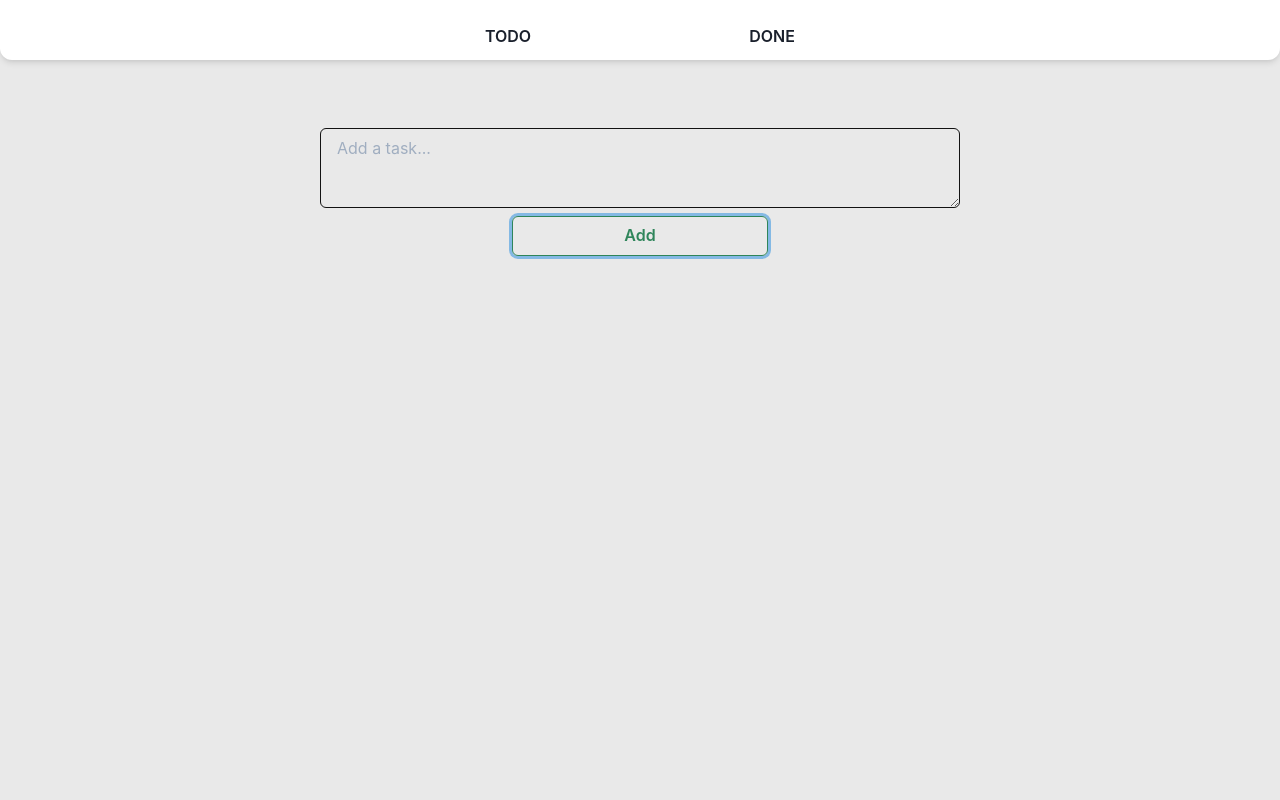
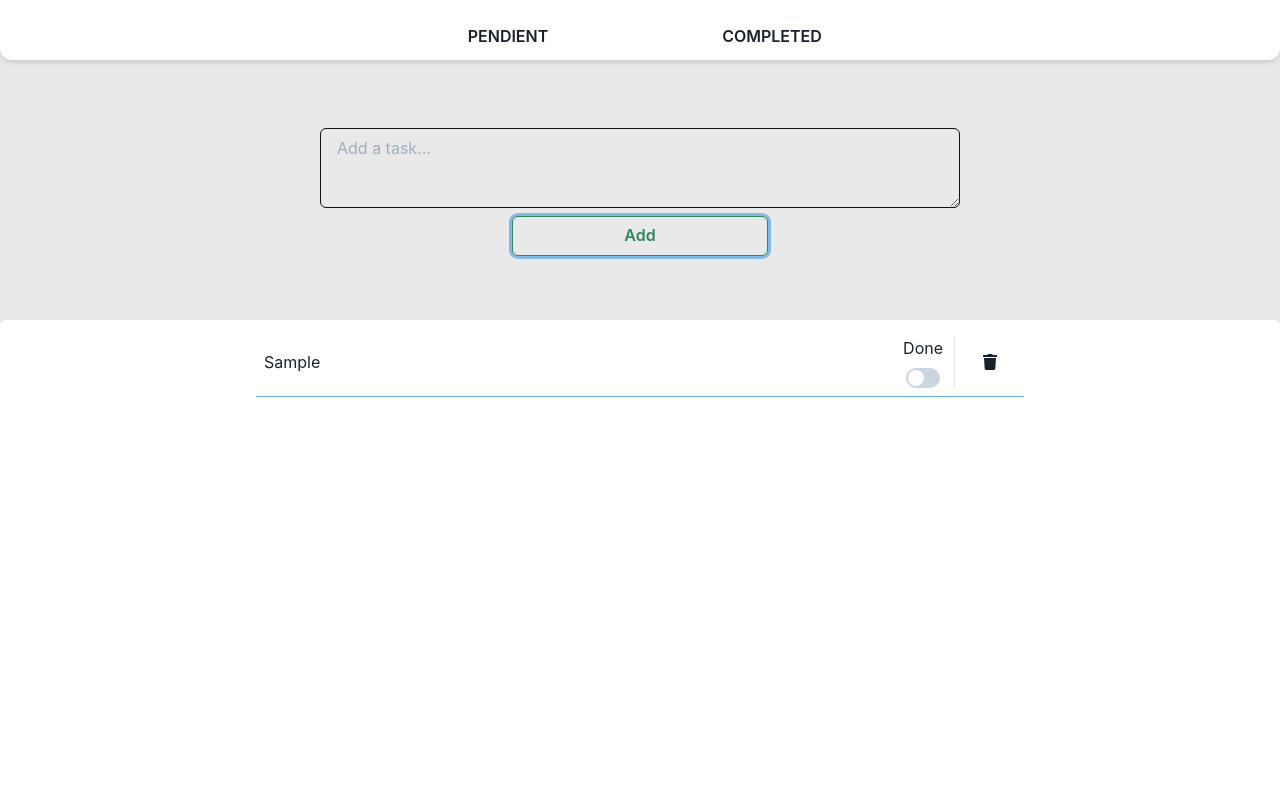
Before and after one commit to FacundoArdizzi/tasks-administrator, a React (Create React App) app: page /completed in a window 1280 px wide. Both pictures are taken after typing "Sample" into the empty fields and a click on the button "Add". Shown: the top 800 px of the page. Built offline with nearby package versions, Linux system fonts and the light colour scheme.

Commit message:
it works

```diff
--- a/src/App.tsx
+++ b/src/App.tsx
@@ -1,21 +1,20 @@
 import React from 'react';
 import { ChakraProvider } from '@chakra-ui/react';
 import { useSelector } from 'react-redux'
-import { IState } from './redux/constants'
 import theme from './theme';
 import Home from './components/Home'
 import Container from './components/Container'
 import { Route } from 'react-router';
+import { IState, ITodo } from './redux/constants';
 
 const App: React.FC = () => {
-  const todos = useSelector((state: IState) => state.todos)
-  const finished = useSelector((state: IState) => state.finishedTodos)
+  const t = useSelector((state: IState) => state.todos)
 
   return (
     <ChakraProvider theme={theme} >
       <Route path='/' component={Home} />
-      <Route path='/' exact><Container todos={todos} /></Route>
-      <Route path='/done'><Container todos={finished} status={true} /></Route>
+      <Route path='/' exact><Container todos={t} /></Route>
+      <Route path='/completed'><Container todos={t} /></Route>
     </ChakraProvider>
   );
 }
--- a/src/components/Card.tsx
+++ b/src/components/Card.tsx
@@ -8,17 +8,17 @@ import { finishTodo, deleteTodo, unfinishTodo } from '../redux/actions';
 interface props {
     key: number,
     todo: ITodo,
-    status?: boolean,
 }
 
-const Card: React.FC <props> = ({todo, status}) => {
+const Card: React.FC <props> = ({todo}) => {
     const dispatch = useDispatch()
+    const t = todo
 
-    const handleSwitch = (e: React.ChangeEvent<HTMLInputElement>) => {
-        status === true ? dispatch(unfinishTodo(todo.id)) : dispatch(finishTodo(todo.id))
+    const handleSwitch = () => {
+        t.completed === false ? dispatch(finishTodo(t.id)) : dispatch(unfinishTodo(t.id))
     }
 
-    const handleClick = (e: React.MouseEvent<HTMLButtonElement>) => {
+    const handleClick = () => {
         dispatch(deleteTodo(todo.id))
     }
 
@@ -35,9 +35,9 @@ const Card: React.FC <props> = ({todo, status}) => {
         >
             <Text width='55vw'>{todo.content}</Text>
             <Stack direction='row' divider={<StackDivider/>} alignItems='center' width='10vw' justifyContent='space-around' >
-                <Stack>
+                <Stack alignItems='center'>
                     <Text>Done</Text>
-                    <Switch isChecked={status} color='primary' size='md' onChange={()=>setTimeout(handleSwitch, 100)}/>
+                    <Switch defaultChecked={todo.completed} color='primary'  onChange={() => setTimeout(handleSwitch, 700)} />
                 </Stack>
                 <Button
                     width='fit-content'
--- a/src/components/Container.tsx
+++ b/src/components/Container.tsx
@@ -1,15 +1,16 @@
 import React from 'react';
 import { Stack } from '@chakra-ui/react';
-import { ITodo } from '../redux/constants';
+import { ITodo, IState } from '../redux/constants';
+import { useSelector } from 'react-redux';
 import Card from './Card';
 
 interface ContainerProps {
     todos: ITodo[],
-    status?: boolean,
 }
 
-const Container: React.FC <ContainerProps> = ({todos, status}) => {
-    console.log(todos)
+const Container: React.FC <ContainerProps> = ({todos}) => {
+    const s = useSelector((state: IState) => state.show)
+
     return (
         <Stack
             spacing={2}
@@ -22,7 +23,10 @@ const Container: React.FC <ContainerProps> = ({todos, status}) => {
             top='40vh'
         >
             <ul>
-                {todos.reverse().map(todo => <Card key={todo.id} todo={todo} status={status} />)}
+            {
+                s === 'completed' ? todos.filter(t => t.completed === true).map(todo => <Card key={todo.id} todo={todo} />) :
+                todos.filter(t => t.completed === false).map(todo => <Card key={todo.id} todo={todo} />)
+            }
             </ul>
         </Stack>
     )
--- a/src/components/Home.tsx
+++ b/src/components/Home.tsx
@@ -1,6 +1,6 @@
 import React from "react";
 import { Box, Container, Stack } from '@chakra-ui/react'
-import { IState } from '../redux/constants/index'
+import { IState } from '../redux/constants'
 import NavBar from './NavBar'
 import Input from './Input'
 import { useSelector } from "react-redux";
--- a/src/components/Input.tsx
+++ b/src/components/Input.tsx
@@ -1,7 +1,7 @@
 import React, { useState } from 'react';
 import { Button, Stack, Textarea, } from '@chakra-ui/react'
 import { useDispatch } from 'react-redux';
-import { addTodo } from '../redux/actions/index'
+import { addTodo } from '../redux/actions'
 
 const Input: React.FC = () => {
     const dispatch = useDispatch()
@@ -14,7 +14,7 @@ const Input: React.FC = () => {
 
     const handleSubmit = () => {
         let id = Date.now()
-        dispatch(addTodo({content: value, id}))
+        dispatch(addTodo({content: value, completed: false, id}))
         setValue('')
     }
 
--- a/src/components/NavBar.tsx
+++ b/src/components/NavBar.tsx
@@ -1,8 +1,12 @@
 import React from "react";
 import { Stack, Button } from "@chakra-ui/react";
 import { Link } from "react-router-dom";
+import { useDispatch } from "react-redux";
+import { show } from "../redux/actions";
 
 const NavBar: React.FC = () => {
+    const dispatch = useDispatch()
+
     return (
         <Stack
             direction='row'
@@ -14,7 +18,7 @@ const NavBar: React.FC = () => {
             opacity='100%'
         >
             <Stack direction='row' width='fit-content' margin='auto'>
-                <Button
+                <Link to='/'><Button
                     width='20vw'
                     textAlign='center'
                     fontWeight='600'
@@ -22,10 +26,11 @@ const NavBar: React.FC = () => {
                     background='transparent'
                     _hover={{cursor:'pointer', color:'primary' }}
                     _focus={{color:'primary'}}
+                    onClick={() => dispatch(show('pendient'))}
                     >
-                    <Link to='/'>TODO</Link>
-                </Button>
-                <Button
+                    PENDIENT
+                </Button></Link>
+                <Link to='/completed'><Button
                     width='20vw'
                     textAlign='center'
                     fontWeight='600'
@@ -33,9 +38,9 @@ const NavBar: React.FC = () => {
                     background='transparent'
                     _hover={{cursor:'pointer', color:'primary' }}
                     _focus={{color:'primary'}}
-                    >
-                    <Link to='/done'>DONE</Link>
-                </Button>
+                    onClick={() => dispatch(show('completed'))}
+                    >COMPLETED
+                </Button></Link>
             </Stack>
         </Stack>
     );
--- a/src/redux/actions/index.ts
+++ b/src/redux/actions.ts
@@ -1,4 +1,4 @@
-import { ADD_TODO, DELETE_TODO, FINISH_TODO, UNFINISH_TODO, ITodo } from "../constants";
+import { ADD_TODO, DELETE_TODO, FINISH_TODO, UNFINISH_TODO, ITodo, SHOW } from "./constants";
 
 export interface IAddTodoAction {
     type: ADD_TODO,
@@ -20,20 +20,29 @@ export interface IUnfinishTodoAction {
     payload: number,
 }
 
-export type Actions = IAddTodoAction | IDeleteTodoAction |   IFinishTodoAction | IUnfinishTodoAction
+export interface IShowAction {
+    type: SHOW,
+    payload: string,
+}
+
+export type Actions = IAddTodoAction | IDeleteTodoAction |   IFinishTodoAction | IUnfinishTodoAction | IShowAction
 
 export const addTodo = (payload: ITodo): IAddTodoAction => {
-    return { type: ADD_TODO, payload: payload}
+    return { type: ADD_TODO, payload: payload }
 }
 
 export const deleteTodo = (num: number): IDeleteTodoAction => {
-    return { type: DELETE_TODO, payload: num}
+    return { type: DELETE_TODO, payload: num }
 }
 
 export const finishTodo = (num: number): IFinishTodoAction => {
-    return { type: FINISH_TODO, payload: num}
+    return { type: FINISH_TODO, payload: num }
 }
 
 export const unfinishTodo = (num: number): IUnfinishTodoAction => {
-    return { type: UNFINISH_TODO, payload: num}
+    return { type: UNFINISH_TODO, payload: num }
 }
+
+export const show = (payload: string): IShowAction => {
+    return { type: SHOW, payload }
+}
--- a/src/redux/constants/index.ts
+++ b/src/redux/constants.ts
@@ -1,11 +1,12 @@
 export interface ITodo {
     content: string,
+    completed: boolean,
     id: number,
 }
 
 export interface IState {
     todos: ITodo[],
-    finishedTodos: ITodo[],
+    show: string,
 }
 
 export const ADD_TODO = 'ADD_TODO'
@@ -19,3 +20,6 @@ export type FINISH_TODO = typeof FINISH_TODO
 
 export const UNFINISH_TODO = 'UNFINISH_TODO'
 export type UNFINISH_TODO = typeof UNFINISH_TODO
+
+export const SHOW = 'SHOW'
+export type SHOW = typeof SHOW
--- a/src/redux/reducer.ts
+++ b/src/redux/reducer.ts
@@ -1,35 +1,44 @@
-import { Actions } from './actions/index'
-import { ADD_TODO, DELETE_TODO, FINISH_TODO, IState, ITodo, UNFINISH_TODO } from './constants/index'
+import { Actions } from './actions'
+import { ADD_TODO, DELETE_TODO, FINISH_TODO, ITodo, UNFINISH_TODO, IState, SHOW } from './constants'
 
 const initialState: IState = {
     todos: [],
-    finishedTodos: [],
+    show: 'pendient',
 }
 
-const rootReducer = (state = initialState, action: Actions): IState => {
-    switch(action.type) {
-        case ADD_TODO: return <IState> {
+const rootReducer = (state = initialState, action: Actions) => {
+    switch (action.type) {
+        case ADD_TODO: return {
             ...state,
             todos: [action.payload, ...state.todos]
         }
-        case DELETE_TODO: return <IState> {
+        case DELETE_TODO: return {
             ...state,
-            todos: state.todos.filter((todo: ITodo) => todo.id !== action.payload),
-            finishedTodos: state.finishedTodos.filter((todo: ITodo) => todo.id !== action.payload)
+            todos: state.todos.filter((todo: ITodo) => todo.id !== action.payload)
         }
-        case FINISH_TODO:
-        let todo = state.todos.find((todo: ITodo) => todo.id === action.payload)
-        return <IState> {
+        case FINISH_TODO: return {
             ...state,
-            todos: state.todos.filter((todo: ITodo) => todo.id !== action.payload),
-            finishedTodos: [todo, ...state.finishedTodos]
+            todos: state.todos.map((todo: ITodo) =>
+                todo.id === action.payload ?
+                {
+                    ...todo,
+                    completed: true,
+                } : todo
+            )
         }
-        case UNFINISH_TODO:
-        let t = state.finishedTodos.find((todo: ITodo) => todo.id === action.payload)
-        return <IState> {
+        case UNFINISH_TODO: return {
             ...state,
-            todos: [t, ...state.todos],
-            finishedTodos: state.finishedTodos.filter((todo: ITodo) => todo.id !== action.payload)
+            todos: state.todos.map((todo: ITodo) =>
+                todo.id === action.payload ?
+                {
+                    ...todo,
+                    completed: false,
+                } : todo
+            )
+        }
+        case SHOW: return {
+            ...state,
+            show: action.payload
         }
         default: return state
     }
```
